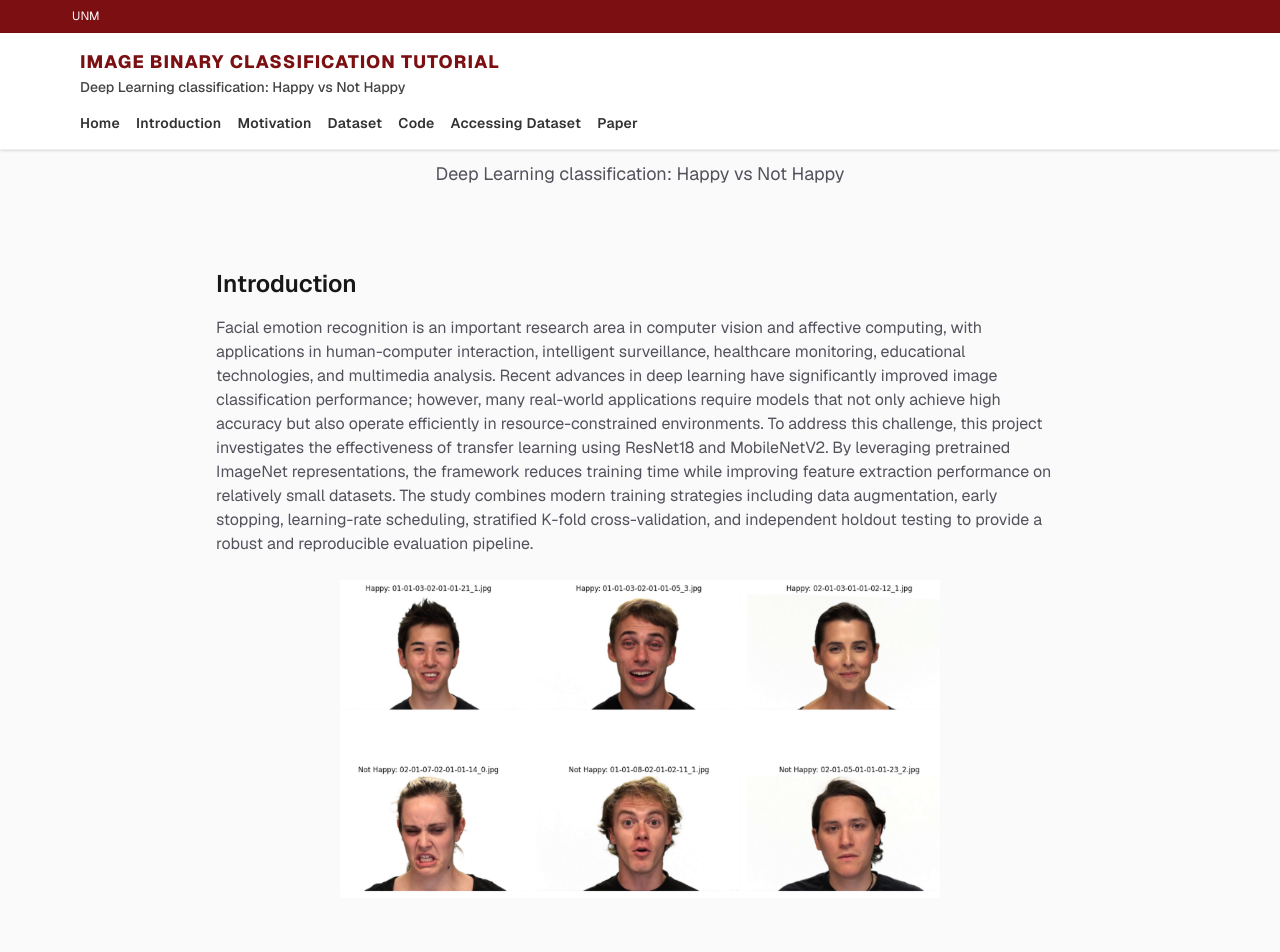
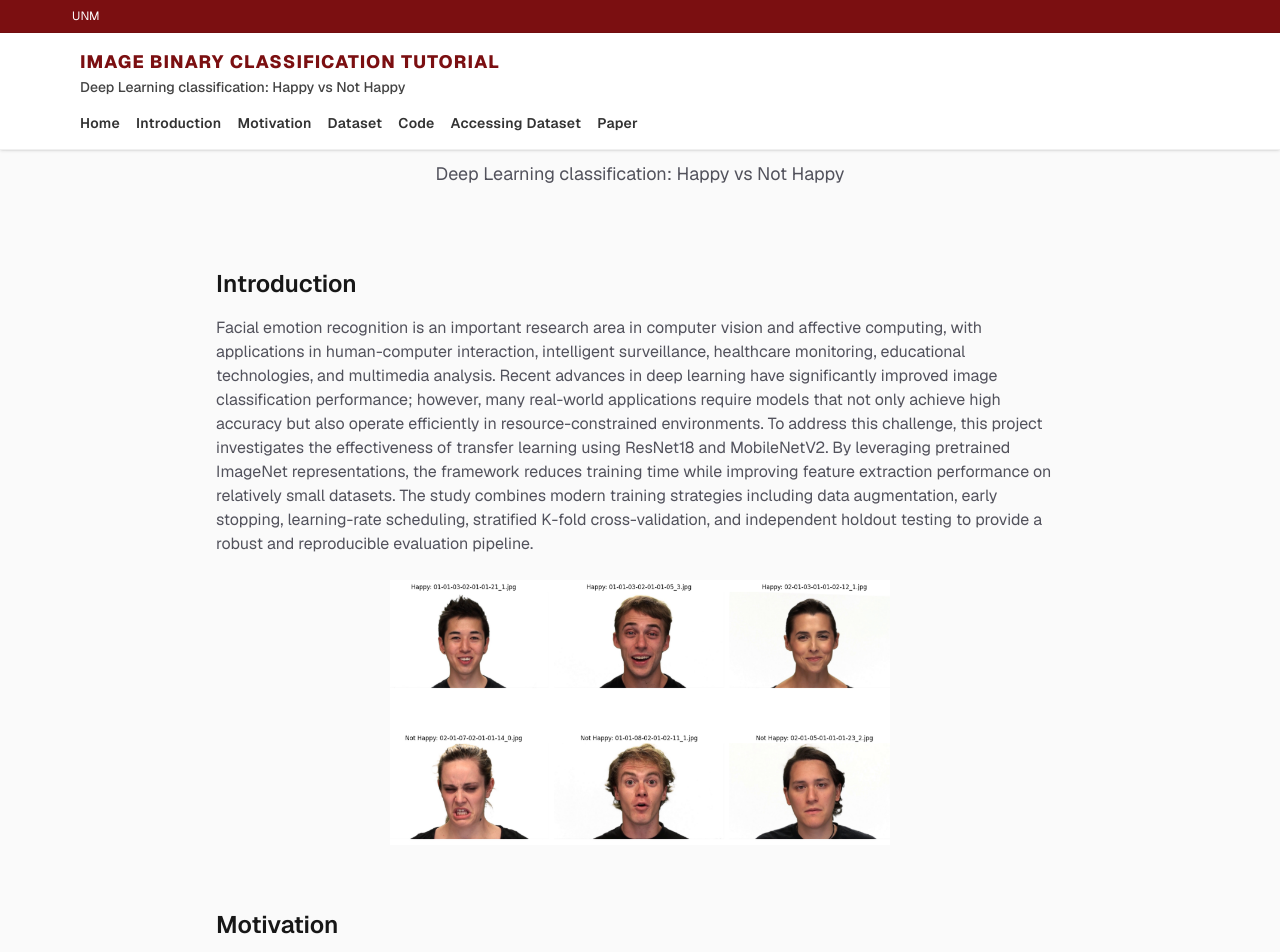
Before and after one commit to pepealania/image-processing-project-tutorial-deep-learning-happy-not-happy-classification, a Next.js app: page /image-processing-project-tutorial-deep-learning-happy-not-happy-classification/ in a window 1280 px wide. Shown: the top 952 px of the page. Built offline with nearby package versions, Linux system fonts and the light colour scheme.

Commit message:
introduction image is displaying back

```diff
--- a/src/app/page.tsx
+++ b/src/app/page.tsx
@@ -39,7 +39,7 @@ To address this challenge, this project investigates the effectiveness of transf
               className="mx-auto mt-6"
               src="/images/introduction.png"
               alt="Introduction"
-              width={600}
+              width={500}
               height={400}
             />
           </section>
```
